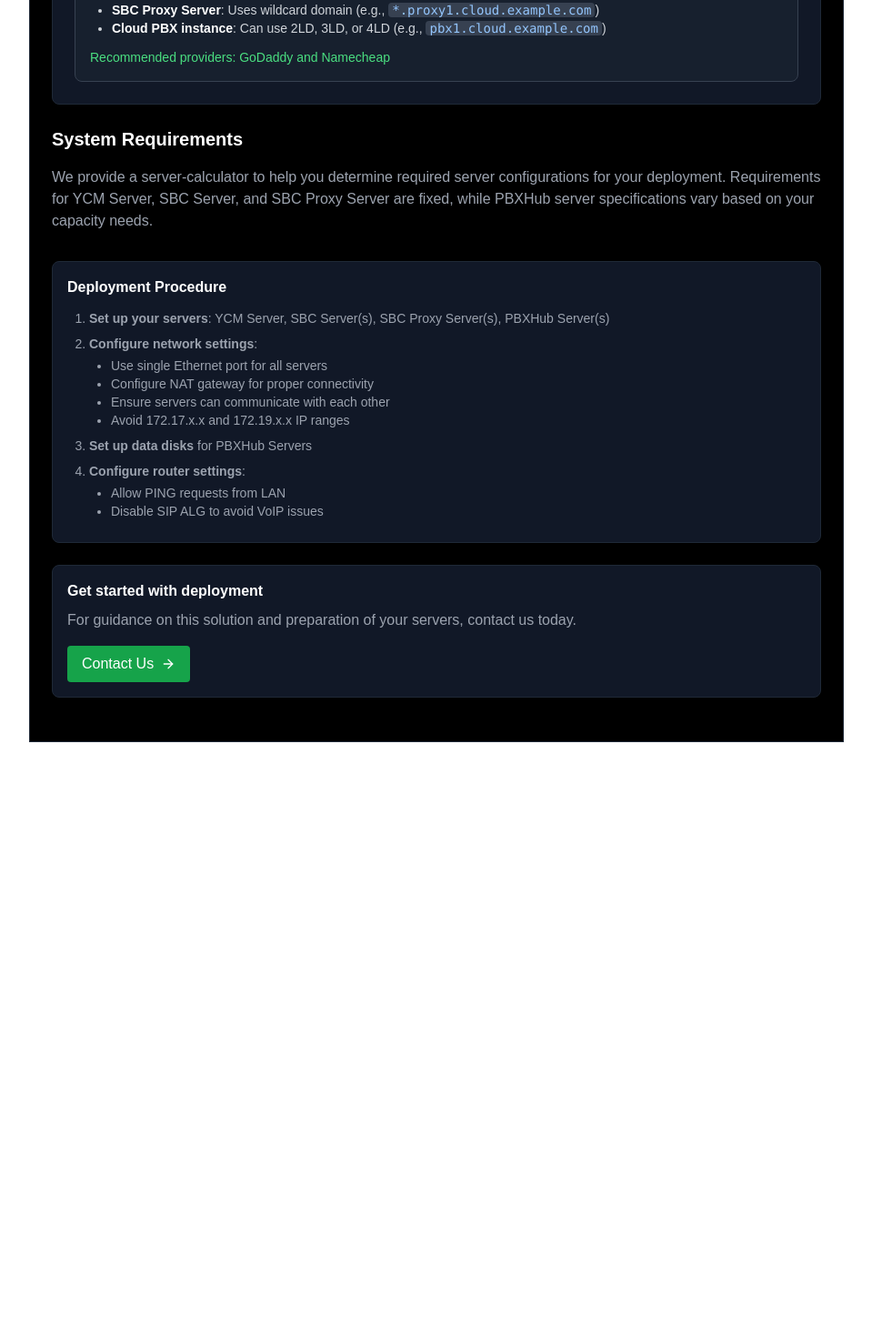
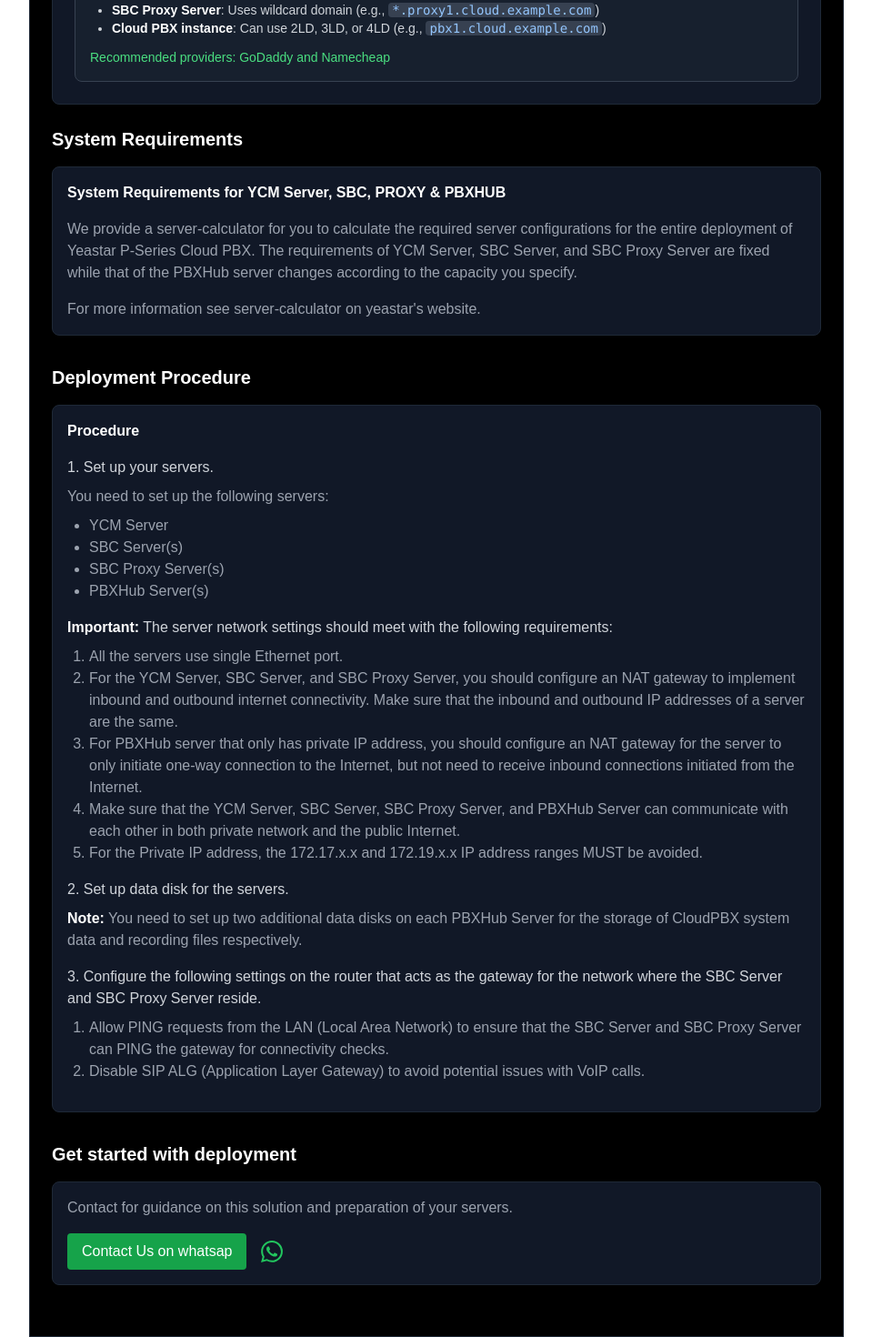
Before and after one commit to DianaWangui/sarah-portfolio, a Next.js app: page /blogs/cloud-pbx in a window 1280 px wide. Shown: the part 3765-5235 px from the top of the page at 91% size, without its empty margins (160-1119 px from the left). Before the commit the page ends 4581 px from the top, so only its background shows below. Built offline with nearby package versions, Linux system fonts and the light colour scheme.

Commit message:
finishing on the first project blog text

```diff
--- a/app/blogs/cloud-pbx/page.js
+++ b/app/blogs/cloud-pbx/page.js
@@ -244,51 +244,73 @@
                     </div>
                 </div>
 
+                {/* System Requirements Section */}
                 <div className="mb-8">
                     <h2 className="text-xl font-bold mb-4 text-white">System Requirements</h2>
-                    <p className="mb-4 text-gray-400">
-                        We provide a server-calculator to help you determine required server configurations for your deployment.
-                        Requirements for YCM Server, SBC Server, and SBC Proxy Server are fixed, while PBXHub server specifications
-                        vary based on your capacity needs.
-                    </p>
+                    <div className="bg-gray-900 p-4 rounded-lg border border-gray-800">
+                        <p className="mb-4 text-gray-300"><strong className="text-white">System Requirements for YCM Server, SBC, PROXY & PBXHUB</strong></p>
+                        <p className="mb-4 text-gray-400">We provide a server-calculator for you to calculate the required server configurations for the entire deployment of Yeastar P-Series Cloud PBX. The requirements of YCM Server, SBC Server, and SBC Proxy Server are fixed while that of the PBXHub server changes according to the capacity you specify.</p>
+                        <p className="text-gray-400">For more information see server-calculator on yeastar's website.</p>
+                    </div>
                 </div>
 
-                <div className="bg-gray-900 p-4 rounded-lg mb-6 border border-gray-800">
-                    <h3 className="font-bold mb-3 text-white">Deployment Procedure</h3>
-                    <ol className="list-decimal pl-6 text-sm text-gray-400">
-                        <li className="mb-2">
-                            <strong>Set up your servers</strong>: YCM Server, SBC Server(s), SBC Proxy Server(s), PBXHub Server(s)
-                        </li>
-                        <li className="mb-2">
-                            <strong>Configure network settings</strong>:
-                            <ul className="list-disc pl-6 mt-1">
-                                <li>Use single Ethernet port for all servers</li>
-                                <li>Configure NAT gateway for proper connectivity</li>
-                                <li>Ensure servers can communicate with each other</li>
-                                <li>Avoid 172.17.x.x and 172.19.x.x IP ranges</li>
+                {/* Deployment Procedure Section */}
+                <div className="mb-8">
+                    <h2 className="text-xl font-bold mb-4 text-white">Deployment Procedure</h2>
+                    <div className="bg-gray-900 p-4 rounded-lg border border-gray-800">
+                        <p className="mb-4 text-gray-300"><strong className="text-white">Procedure</strong></p>
+
+                        <div className="mb-4">
+                            <p className="text-gray-300 mb-2">1. Set up your servers.</p>
+                            <p className="text-gray-400 mb-2">You need to set up the following servers:</p>
+                            <ul className="list-disc pl-6 text-gray-400 mb-4">
+                                <li>YCM Server</li>
+                                <li>SBC Server(s)</li>
+                                <li>SBC Proxy Server(s)</li>
+                                <li>PBXHub Server(s)</li>
                             </ul>
-                        </li>
-                        <li className="mb-2">
-                            <strong>Set up data disks</strong> for PBXHub Servers
-                        </li>
-                        <li className="mb-2">
-                            <strong>Configure router settings</strong>:
-                            <ul className="list-disc pl-6 mt-1">
-                                <li>Allow PING requests from LAN</li>
-                                <li>Disable SIP ALG to avoid VoIP issues</li>
-                            </ul>
-                        </li>
-                    </ol>
+                        </div>
+
+                        <div className="mb-4">
+                            <p className="text-gray-300 mb-2"><strong className="text-white">Important:</strong> The server network settings should meet with the following requirements:</p>
+                            <ol className="list-decimal pl-6 text-gray-400 mb-4">
+                                <li>All the servers use single Ethernet port.</li>
+                                <li>For the YCM Server, SBC Server, and SBC Proxy Server, you should configure an NAT gateway to implement inbound and outbound internet connectivity. Make sure that the inbound and outbound IP addresses of a server are the same.</li>
+                                <li>For PBXHub server that only has private IP address, you should configure an NAT gateway for the server to only initiate one-way connection to the Internet, but not need to receive inbound connections initiated from the Internet.</li>
+                                <li>Make sure that the YCM Server, SBC Server, SBC Proxy Server, and PBXHub Server can communicate with each other in both private network and the public Internet.</li>
+                                <li>For the Private IP address, the 172.17.x.x and 172.19.x.x IP address ranges MUST be avoided.</li>
+                            </ol>
+                        </div>
+
+                        <div className="mb-4">
+                            <p className="text-gray-300 mb-2">2. Set up data disk for the servers.</p>
+                            <p className="text-gray-400 mb-2"><strong className="text-white">Note:</strong> You need to set up two additional data disks on each PBXHub Server for the storage of CloudPBX system data and recording files respectively.</p>
+                        </div>
+
+                        <div className="mb-4">
+                            <p className="text-gray-300 mb-2">3. Configure the following settings on the router that acts as the gateway for the network where the SBC Server and SBC Proxy Server reside.</p>
+                            <ol className="list-decimal pl-6 text-gray-400">
+                                <li>Allow PING requests from the LAN (Local Area Network) to ensure that the SBC Server and SBC Proxy Server can PING the gateway for connectivity checks.</li>
+                                <li>Disable SIP ALG (Application Layer Gateway) to avoid potential issues with VoIP calls.</li>
+                            </ol>
+                        </div>
+                    </div>
                 </div>
 
-                <div className="bg-gray-900 text-white p-4 rounded-lg mb-6 border border-gray-800">
-                    <h3 className="font-bold mb-2">Get started with deployment</h3>
-                    <p className="mb-4 text-gray-400">
-                        For guidance on this solution and preparation of your servers, contact us today.
-                    </p>
-                    <button className="flex items-center bg-green-600 hover:bg-green-700 text-white px-4 py-2 rounded font-medium transition-colors duration-300">
-                        Contact Us <ArrowRight className="ml-2" size={16} />
-                    </button>
+                {/* Get Started Section */}
+                <div className="mb-8">
+                    <h2 className="text-xl font-bold mb-4 text-white">Get started with deployment</h2>
+                    <div className="bg-gray-900 p-4 rounded-lg border border-gray-800">
+                        <p className="mb-4 text-gray-400">Contact for guidance on this solution and preparation of your servers.</p>
+                        <div className="flex items-center">
+                            <a href="#" className="bg-green-600 text-white px-4 py-2 rounded hover:bg-green-700 transition duration-200">Contact Us on whatsap</a>
+                            <a href="https://wa.me/+254741173015" className="ml-4 text-green-500 hover:text-green-600">
+                                <svg xmlns="http://www.w3.org/2000/svg" className="h-6 w-6" fill="currentColor" viewBox="0 0 24 24">
+                                    <path d="M17.472 14.382c-.297-.149-1.758-.867-2.03-.967-.273-.099-.471-.148-.67.15-.197.297-.767.966-.94 1.164-.173.199-.347.223-.644.075-.297-.15-1.255-.463-2.39-1.475-.883-.788-1.48-1.761-1.653-2.059-.173-.297-.018-.458.13-.606.134-.133.298-.347.446-.52.149-.174.198-.298.298-.497.099-.198.05-.371-.025-.52-.075-.149-.669-1.612-.916-2.207-.242-.579-.487-.5-.669-.51-.173-.008-.371-.01-.57-.01-.198 0-.52.074-.792.372-.272.297-1.04 1.016-1.04 2.479 0 1.462 1.065 2.875 1.213 3.074.149.198 2.096 3.2 5.077 4.487.709.306 1.262.489 1.694.625.712.227 1.36.195 1.871.118.571-.085 1.758-.719 2.006-1.413.248-.694.248-1.289.173-1.413-.074-.124-.272-.198-.57-.347m-5.421 7.403h-.004a9.87 9.87 0 01-5.031-1.378l-.361-.214-3.741.982.998-3.648-.235-.374a9.86 9.86 0 01-1.51-5.26c.001-5.45 4.436-9.884 9.888-9.884 2.64 0 5.122 1.03 6.988 2.898a9.825 9.825 0 012.893 6.994c-.003 5.45-4.437 9.884-9.885 9.884m8.413-18.297A11.815 11.815 0 0012.05 0C5.495 0 .16 5.335.157 11.892c0 2.096.547 4.142 1.588 5.945L.057 24l6.305-1.654a11.882 11.882 0 005.683 1.448h.005c6.554 0 11.89-5.335 11.893-11.893a11.821 11.821 0 00-3.48-8.413z"/>
+                                </svg>
+                            </a>
+                        </div>
+                    </div>
                 </div>
             </div>
         </div>
--- a/app/blogs/components/CloudPBXBlog.js
+++ b/app/blogs/components/CloudPBXBlog.js
@@ -244,51 +244,73 @@
                     </div>
                 </div>
 
+                {/* System Requirements Section */}
                 <div className="mb-8">
                     <h2 className="text-xl font-bold mb-4 text-white">System Requirements</h2>
-                    <p className="mb-4 text-gray-400">
-                        We provide a server-calculator to help you determine required server configurations for your deployment.
-                        Requirements for YCM Server, SBC Server, and SBC Proxy Server are fixed, while PBXHub server specifications
-                        vary based on your capacity needs.
-                    </p>
+                    <div className="bg-gray-900 p-4 rounded-lg border border-gray-800">
+                        <p className="mb-4 text-gray-300"><strong className="text-white">System Requirements for YCM Server, SBC, PROXY & PBXHUB</strong></p>
+                        <p className="mb-4 text-gray-400">We provide a server-calculator for you to calculate the required server configurations for the entire deployment of Yeastar P-Series Cloud PBX. The requirements of YCM Server, SBC Server, and SBC Proxy Server are fixed while that of the PBXHub server changes according to the capacity you specify.</p>
+                        <p className="text-gray-400">For more information see server-calculator on yeastar's website.</p>
+                    </div>
                 </div>
 
-                <div className="bg-gray-900 p-4 rounded-lg mb-6 border border-gray-800">
-                    <h3 className="font-bold mb-3 text-white">Deployment Procedure</h3>
-                    <ol className="list-decimal pl-6 text-sm text-gray-400">
-                        <li className="mb-2">
-                            <strong>Set up your servers</strong>: YCM Server, SBC Server(s), SBC Proxy Server(s), PBXHub Server(s)
-                        </li>
-                        <li className="mb-2">
-                            <strong>Configure network settings</strong>:
-                            <ul className="list-disc pl-6 mt-1">
-                                <li>Use single Ethernet port for all servers</li>
-                                <li>Configure NAT gateway for proper connectivity</li>
-                                <li>Ensure servers can communicate with each other</li>
-                                <li>Avoid 172.17.x.x and 172.19.x.x IP ranges</li>
+                {/* Deployment Procedure Section */}
+                <div className="mb-8">
+                    <h2 className="text-xl font-bold mb-4 text-white">Deployment Procedure</h2>
+                    <div className="bg-gray-900 p-4 rounded-lg border border-gray-800">
+                        <p className="mb-4 text-gray-300"><strong className="text-white">Procedure</strong></p>
+
+                        <div className="mb-4">
+                            <p className="text-gray-300 mb-2">1. Set up your servers.</p>
+                            <p className="text-gray-400 mb-2">You need to set up the following servers:</p>
+                            <ul className="list-disc pl-6 text-gray-400 mb-4">
+                                <li>YCM Server</li>
+                                <li>SBC Server(s)</li>
+                                <li>SBC Proxy Server(s)</li>
+                                <li>PBXHub Server(s)</li>
                             </ul>
-                        </li>
-                        <li className="mb-2">
-                            <strong>Set up data disks</strong> for PBXHub Servers
-                        </li>
-                        <li className="mb-2">
-                            <strong>Configure router settings</strong>:
-                            <ul className="list-disc pl-6 mt-1">
-                                <li>Allow PING requests from LAN</li>
-                                <li>Disable SIP ALG to avoid VoIP issues</li>
-                            </ul>
-                        </li>
-                    </ol>
+                        </div>
+
+                        <div className="mb-4">
+                            <p className="text-gray-300 mb-2"><strong className="text-white">Important:</strong> The server network settings should meet with the following requirements:</p>
+                            <ol className="list-decimal pl-6 text-gray-400 mb-4">
+                                <li>All the servers use single Ethernet port.</li>
+                                <li>For the YCM Server, SBC Server, and SBC Proxy Server, you should configure an NAT gateway to implement inbound and outbound internet connectivity. Make sure that the inbound and outbound IP addresses of a server are the same.</li>
+                                <li>For PBXHub server that only has private IP address, you should configure an NAT gateway for the server to only initiate one-way connection to the Internet, but not need to receive inbound connections initiated from the Internet.</li>
+                                <li>Make sure that the YCM Server, SBC Server, SBC Proxy Server, and PBXHub Server can communicate with each other in both private network and the public Internet.</li>
+                                <li>For the Private IP address, the 172.17.x.x and 172.19.x.x IP address ranges MUST be avoided.</li>
+                            </ol>
+                        </div>
+
+                        <div className="mb-4">
+                            <p className="text-gray-300 mb-2">2. Set up data disk for the servers.</p>
+                            <p className="text-gray-400 mb-2"><strong className="text-white">Note:</strong> You need to set up two additional data disks on each PBXHub Server for the storage of CloudPBX system data and recording files respectively.</p>
+                        </div>
+
+                        <div className="mb-4">
+                            <p className="text-gray-300 mb-2">3. Configure the following settings on the router that acts as the gateway for the network where the SBC Server and SBC Proxy Server reside.</p>
+                            <ol className="list-decimal pl-6 text-gray-400">
+                                <li>Allow PING requests from the LAN (Local Area Network) to ensure that the SBC Server and SBC Proxy Server can PING the gateway for connectivity checks.</li>
+                                <li>Disable SIP ALG (Application Layer Gateway) to avoid potential issues with VoIP calls.</li>
+                            </ol>
+                        </div>
+                    </div>
                 </div>
 
-                <div className="bg-gray-900 text-white p-4 rounded-lg mb-6 border border-gray-800">
-                    <h3 className="font-bold mb-2">Get started with deployment</h3>
-                    <p className="mb-4 text-gray-400">
-                        For guidance on this solution and preparation of your servers, contact us today.
-                    </p>
-                    <button className="flex items-center bg-green-600 hover:bg-green-700 text-white px-4 py-2 rounded font-medium transition-colors duration-300">
-                        Contact Us <ArrowRight className="ml-2" size={16} />
-                    </button>
+                {/* Get Started Section */}
+                <div className="mb-8">
+                    <h2 className="text-xl font-bold mb-4 text-white">Get started with deployment</h2>
+                    <div className="bg-gray-900 p-4 rounded-lg border border-gray-800">
+                        <p className="mb-4 text-gray-400">Contact for guidance on this solution and preparation of your servers.</p>
+                        <div className="flex items-center">
+                            <a href="#" className="bg-green-600 text-white px-4 py-2 rounded hover:bg-green-700 transition duration-200">Contact Us</a>
+                            <a href="https://wa.me/yournumber" className="ml-4 text-green-500 hover:text-green-600">
+                                <svg xmlns="http://www.w3.org/2000/svg" className="h-6 w-6" fill="currentColor" viewBox="0 0 24 24">
+                                    <path d="M17.472 14.382c-.297-.149-1.758-.867-2.03-.967-.273-.099-.471-.148-.67.15-.197.297-.767.966-.94 1.164-.173.199-.347.223-.644.075-.297-.15-1.255-.463-2.39-1.475-.883-.788-1.48-1.761-1.653-2.059-.173-.297-.018-.458.13-.606.134-.133.298-.347.446-.52.149-.174.198-.298.298-.497.099-.198.05-.371-.025-.52-.075-.149-.669-1.612-.916-2.207-.242-.579-.487-.5-.669-.51-.173-.008-.371-.01-.57-.01-.198 0-.52.074-.792.372-.272.297-1.04 1.016-1.04 2.479 0 1.462 1.065 2.875 1.213 3.074.149.198 2.096 3.2 5.077 4.487.709.306 1.262.489 1.694.625.712.227 1.36.195 1.871.118.571-.085 1.758-.719 2.006-1.413.248-.694.248-1.289.173-1.413-.074-.124-.272-.198-.57-.347m-5.421 7.403h-.004a9.87 9.87 0 01-5.031-1.378l-.361-.214-3.741.982.998-3.648-.235-.374a9.86 9.86 0 01-1.51-5.26c.001-5.45 4.436-9.884 9.888-9.884 2.64 0 5.122 1.03 6.988 2.898a9.825 9.825 0 012.893 6.994c-.003 5.45-4.437 9.884-9.885 9.884m8.413-18.297A11.815 11.815 0 0012.05 0C5.495 0 .16 5.335.157 11.892c0 2.096.547 4.142 1.588 5.945L.057 24l6.305-1.654a11.882 11.882 0 005.683 1.448h.005c6.554 0 11.89-5.335 11.893-11.893a11.821 11.821 0 00-3.48-8.413z"/>
+                                </svg>
+                            </a>
+                        </div>
+                    </div>
                 </div>
             </div>
         </div>
--- a/app/landingpage/components/about.js
+++ b/app/landingpage/components/about.js
@@ -12,7 +12,7 @@
         <PersonOutlineIcon className="text-green-500" />
         ABOUT
       </h4>
-        <h1 className="text-4xl lg:text-6xl font-bold lg:font-light text-gray-100 mt-4 lg:tracking-wider leading-relaxed">
+        <h1 className="text-4xl lg:text-3xl font-bold lg:font-light text-gray-100 mt-4 lg:tracking-wider leading-relaxed">
         Cloud & Network Infrastructure Architect |<br />VoIP, Virtualization &<br /> Cybersecurity Specialist
         </h1>
 
```
